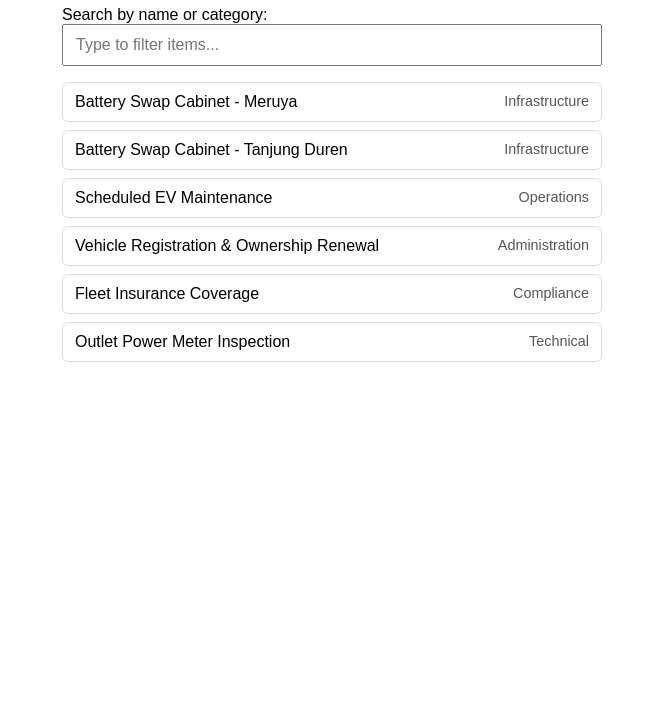
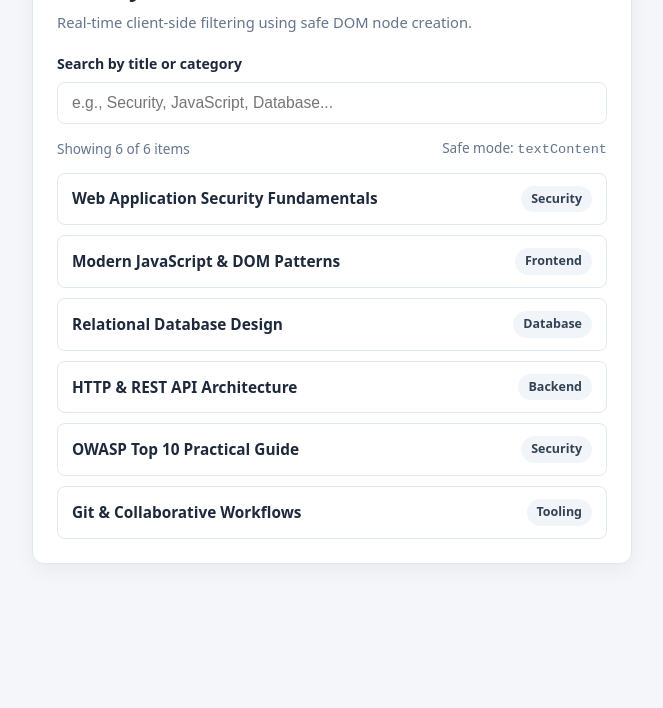
Before and after one commit to Nenii-Xii/wad-live-search-dom-xss, a plain HTML site: page index.html in a window 1280 px wide. Shown: the part 92-800 px from the top of the page, without its empty margins (308-971 px from the left). Drawn offline with Linux system fonts and the light colour scheme.

Commit message:
Refactor search page for library and course catalog
Updated the title and styling for better presentation. Changed the search functionality to filter a catalog of courses instead of items.

```diff
--- a/index.html
+++ b/index.html
@@ -3,78 +3,187 @@
 <head>
   <meta charset="UTF-8" />
   <meta name="viewport" content="width=device-width, initial-scale=1.0" />
-  <title>Live Search DOM Manipulation</title>
+  <title>Live Book &amp; Course Search</title>
   <style>
+    :root {
+      --bg: #f4f6f9;
+      --card: #ffffff;
+      --text: #1e293b;
+      --muted: #64748b;
+      --border: #e2e8f0;
+      --accent: #2563eb;
+      --accent-soft: #eff6ff;
+      --badge-bg: #f1f5f9;
+      --badge-text: #334155;
+    }
+
+    * {
+      box-sizing: border-box;
+    }
+
     body {
-      font-family: Arial, sans-serif;
-      max-width: 540px;
-      margin: 40px auto;
-      padding: 0 16px;
+      margin: 0;
+      padding: 36px 16px;
+      font-family: system-ui, -apple-system, BlinkMacSystemFont, "Segoe UI", Roboto, sans-serif;
+      background-color: var(--bg);
+      color: var(--text);
+      line-height: 1.5;
     }
-    input {
+
+    .container {
+      max-width: 600px;
+      margin: 0 auto;
+      background: var(--card);
+      border: 1px solid var(--border);
+      border-radius: 12px;
+      padding: 24px;
+      box-shadow: 0 6px 20px rgba(15, 23, 42, 0.05);
+    }
+
+    h1 {
+      margin: 0 0 6px;
+      font-size: 1.5rem;
+      font-weight: 700;
+    }
+
+    .subtitle {
+      margin: 0 0 20px;
+      font-size: 0.92rem;
+      color: var(--muted);
+    }
+
+    label {
+      display: block;
+      font-size: 0.88rem;
+      font-weight: 600;
+      margin-bottom: 8px;
+    }
+
+    .search-input {
       width: 100%;
-      padding: 10px 12px;
-      font-size: 16px;
-      box-sizing: border-box;
-      margin-bottom: 16px;
+      padding: 11px 14px;
+      font-size: 0.98rem;
+      color: var(--text);
+      background: #fff;
+      border: 1.5px solid var(--border);
+      border-radius: 8px;
+      outline: none;
+      transition: border-color 0.2s, box-shadow 0.2s;
     }
-    ul {
-      list-style: none;
-      padding: 0;
-      margin: 0;
+
+    .search-input:focus {
+      border-color: var(--accent);
+      box-shadow: 0 0 0 3px var(--accent-soft);
     }
-    li {
-      padding: 10px 12px;
-      border: 1px solid #ddd;
-      border-radius: 6px;
-      margin-bottom: 8px;
+
+    .meta-bar {
       display: flex;
       justify-content: space-between;
+      align-items: center;
+      margin: 14px 0 12px;
+      font-size: 0.85rem;
+      color: var(--muted);
+    }
+
+    .results-list {
+      list-style: none;
+      margin: 0;
+      padding: 0;
+      display: flex;
+      flex-direction: column;
+      gap: 10px;
+    }
+
+    .result-item {
+      display: flex;
+      justify-content: space-between;
+      align-items: center;
       gap: 12px;
+      padding: 12px 14px;
+      background: #fff;
+      border: 1px solid var(--border);
+      border-radius: 8px;
+      transition: border-color 0.2s, transform 0.15s;
     }
-    .category {
-      color: #555;
-      font-size: 0.9em;
+
+    .result-item:hover {
+      border-color: #cbd5e1;
+      transform: translateY(-1px);
     }
-    .empty {
-      color: #777;
-      font-style: italic;
+
+    .item-title {
+      font-weight: 600;
+      font-size: 0.96rem;
+    }
+
+    .item-category {
+      flex-shrink: 0;
+      padding: 4px 10px;
+      font-size: 0.78rem;
+      font-weight: 600;
+      color: var(--badge-text);
+      background: var(--badge-bg);
+      border-radius: 999px;
+    }
+
+    .empty-state {
+      text-align: center;
+      padding: 24px 14px;
+      color: var(--muted);
+      background: #f8fafc;
+      border: 1px dashed var(--border);
+      border-radius: 8px;
+      font-size: 0.92rem;
     }
   </style>
 </head>
 <body>
-  <h1>Live Item Search</h1>
+  <main class="container">
+    <h1>Library &amp; Course Search</h1>
+    <p class="subtitle">Real-time client-side filtering using safe DOM node creation.</p>
 
-  <label for="search-input">Search by name or category:</label>
-  <input
-    id="search-input"
-    type="search"
-    placeholder="Type to filter items..."
-    autocomplete="off"
-  />
+    <label for="search-input">Search by title or category</label>
+    <input
+      id="search-input"
+      class="search-input"
+      type="search"
+      placeholder="e.g., Security, JavaScript, Database..."
+      autocomplete="off"
+    />
 
-  <ul id="results-list"></ul>
+    <div class="meta-bar">
+      <span id="result-count"></span>
+      <span>Safe mode: <code>textContent</code></span>
+    </div>
+
+    <ul id="results-list" class="results-list"></ul>
+  </main>
 
   <script>
-    const items = [
-      { name: "Battery Swap Cabinet - Meruya", category: "Infrastructure" },
-      { name: "Battery Swap Cabinet - Tanjung Duren", category: "Infrastructure" },
-      { name: "Scheduled EV Maintenance", category: "Operations" },
-      { name: "Vehicle Registration & Ownership Renewal", category: "Administration" },
-      { name: "Fleet Insurance Coverage", category: "Compliance" },
-      { name: "Outlet Power Meter Inspection", category: "Technical" }
+    const catalog = [
+      { title: "Web Application Security Fundamentals", category: "Security" },
+      { title: "Modern JavaScript & DOM Patterns", category: "Frontend" },
+      { title: "Relational Database Design", category: "Database" },
+      { title: "HTTP & REST API Architecture", category: "Backend" },
+      { title: "OWASP Top 10 Practical Guide", category: "Security" },
+      { title: "Git & Collaborative Workflows", category: "Tooling" }
     ];
 
     const searchInput = document.getElementById("search-input");
     const resultsList = document.getElementById("results-list");
+    const resultCount = document.getElementById("result-count");
+
+    function updateCountText(count, total) {
+      resultCount.textContent = `Showing ${count} of ${total} items`;
+    }
 
     function renderResults(filteredItems) {
-      // Clear previous DOM nodes without using innerHTML
       resultsList.replaceChildren();
+      updateCountText(filteredItems.length, catalog.length);
 
       if (filteredItems.length === 0) {
         const emptyItem = document.createElement("li");
-        emptyItem.className = "empty";
+        emptyItem.className = "empty-state";
         emptyItem.textContent = "No matching items found.";
         resultsList.appendChild(emptyItem);
         return;
@@ -84,15 +193,17 @@
 
       filteredItems.forEach((item) => {
         const listItem = document.createElement("li");
+        listItem.className = "result-item";
 
-        const nameSpan = document.createElement("span");
-        nameSpan.textContent = item.name;
+        const titleSpan = document.createElement("span");
+        titleSpan.className = "item-title";
+        titleSpan.textContent = item.title;
 
         const categorySpan = document.createElement("span");
-        categorySpan.className = "category";
+        categorySpan.className = "item-category";
         categorySpan.textContent = item.category;
 
-        listItem.appendChild(nameSpan);
+        listItem.appendChild(titleSpan);
         listItem.appendChild(categorySpan);
         fragment.appendChild(listItem);
       });
@@ -103,17 +214,16 @@
     searchInput.addEventListener("input", (event) => {
       const query = event.target.value.trim().toLowerCase();
 
-      const filtered = items.filter((item) => {
-        const matchesName = item.name.toLowerCase().includes(query);
+      const filtered = catalog.filter((item) => {
+        const matchesTitle = item.title.toLowerCase().includes(query);
         const matchesCategory = item.category.toLowerCase().includes(query);
-        return matchesName || matchesCategory;
+        return matchesTitle || matchesCategory;
       });
 
       renderResults(filtered);
     });
 
-    // Initial render
-    renderResults(items);
+    renderResults(catalog);
   </script>
 </body>
 </html>
```
